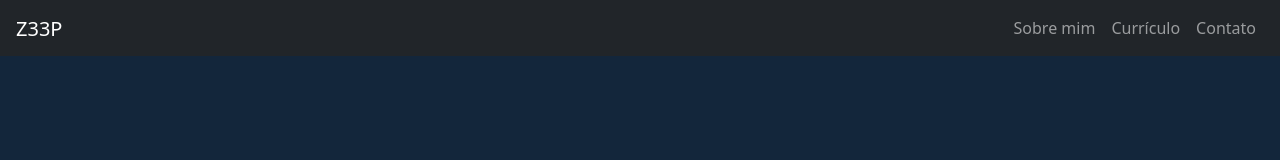
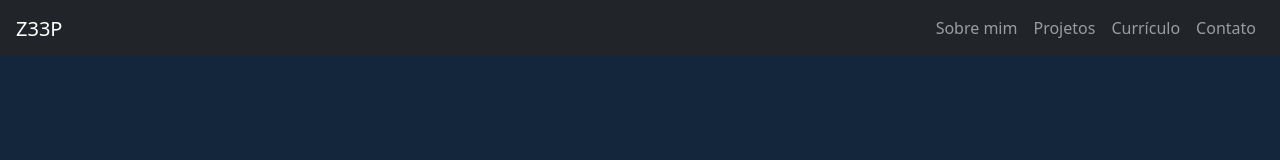
Before and after one commit to z33p/husky, a Next.js app in the folder frontend/: page / in a window 1280 px wide. Shown: the top 160 px of the page. Built offline with nearby package versions, Linux system fonts and the light colour scheme.

Commit message:
feat: better site description

```diff
--- a/frontend/pages/_layout.tsx
+++ b/frontend/pages/_layout.tsx
@@ -11,11 +11,16 @@ interface Props {
 const Layout = ({ children, navHeight }: Props) => {
   navHeight ??= 3.5 + "rem";
 
+  const siteDescription = [
+    "Meu nome é Raphael Fellipe e esse é meu site pessoal onde é possível ter um bom overview sobre quem sou e meus projetos.",
+    "Além de ter acesso ao meu currículo e links de contato",
+  ];
+
   return (
     <div className="">
       <Head>
         <title>z33p</title>
-        <meta name="description" content="Generated by create next app" />
+        <meta name="description" content={siteDescription.join(" ")} />
         <link rel="icon" href="/favicon.ico" />
       </Head>
 
@@ -51,12 +56,17 @@ const Layout = ({ children, navHeight }: Props) => {
                 </a>
               </li>
               <li className="nav-item">
-                <Link href="/" passHref>
-                  <a className="nav-link">Currículo</a>
-                </Link>
+                <a href="#projects" className="nav-link">
+                  Projetos
+                </a>
               </li>
               <li className="nav-item">
-                <a href="#contato" className="nav-link">
+                <a href="#curriculum" className="nav-link">
+                  Currículo
+                </a>
+              </li>
+              <li className="nav-item">
+                <a href="#contact" className="nav-link">
                   Contato
                 </a>
               </li>
```
